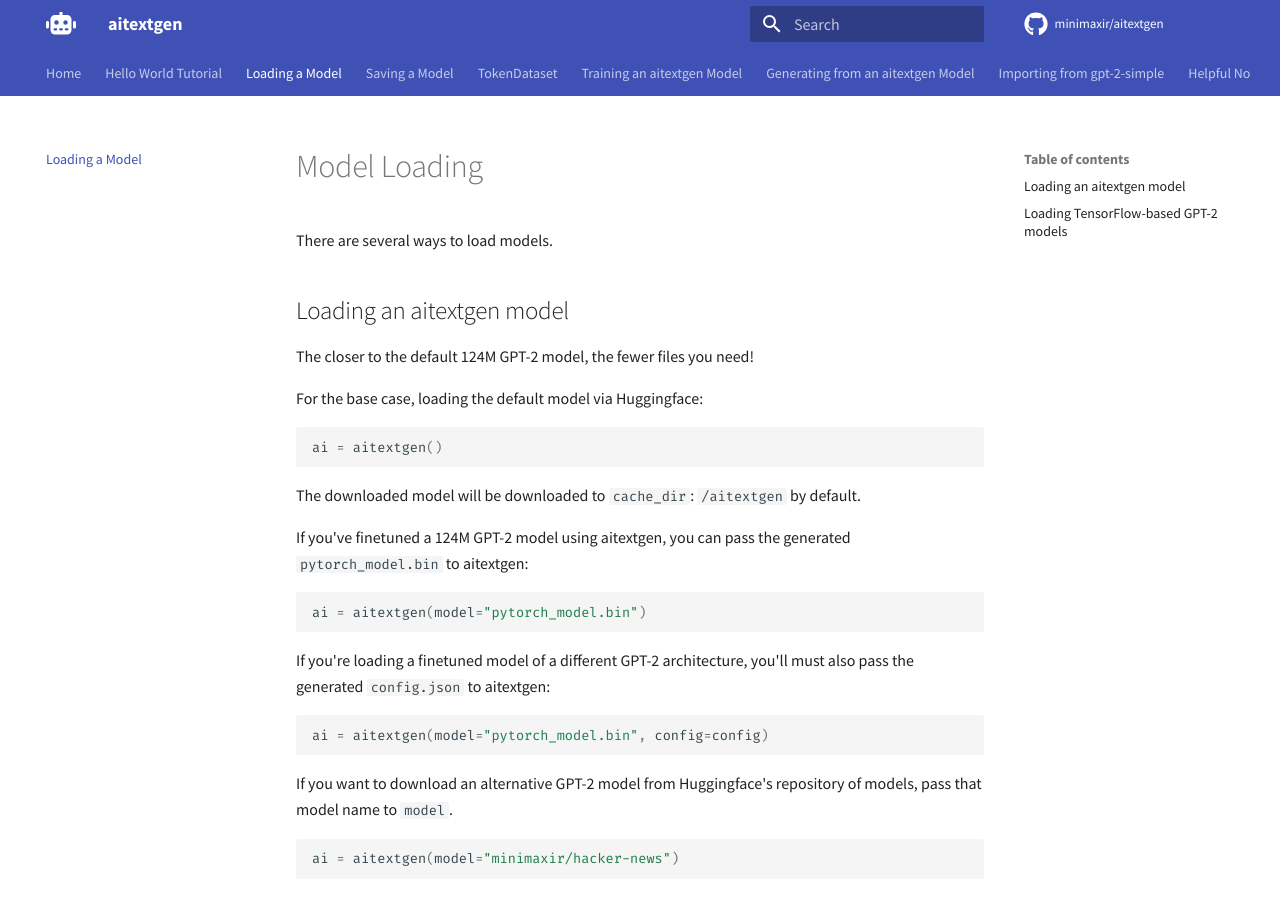
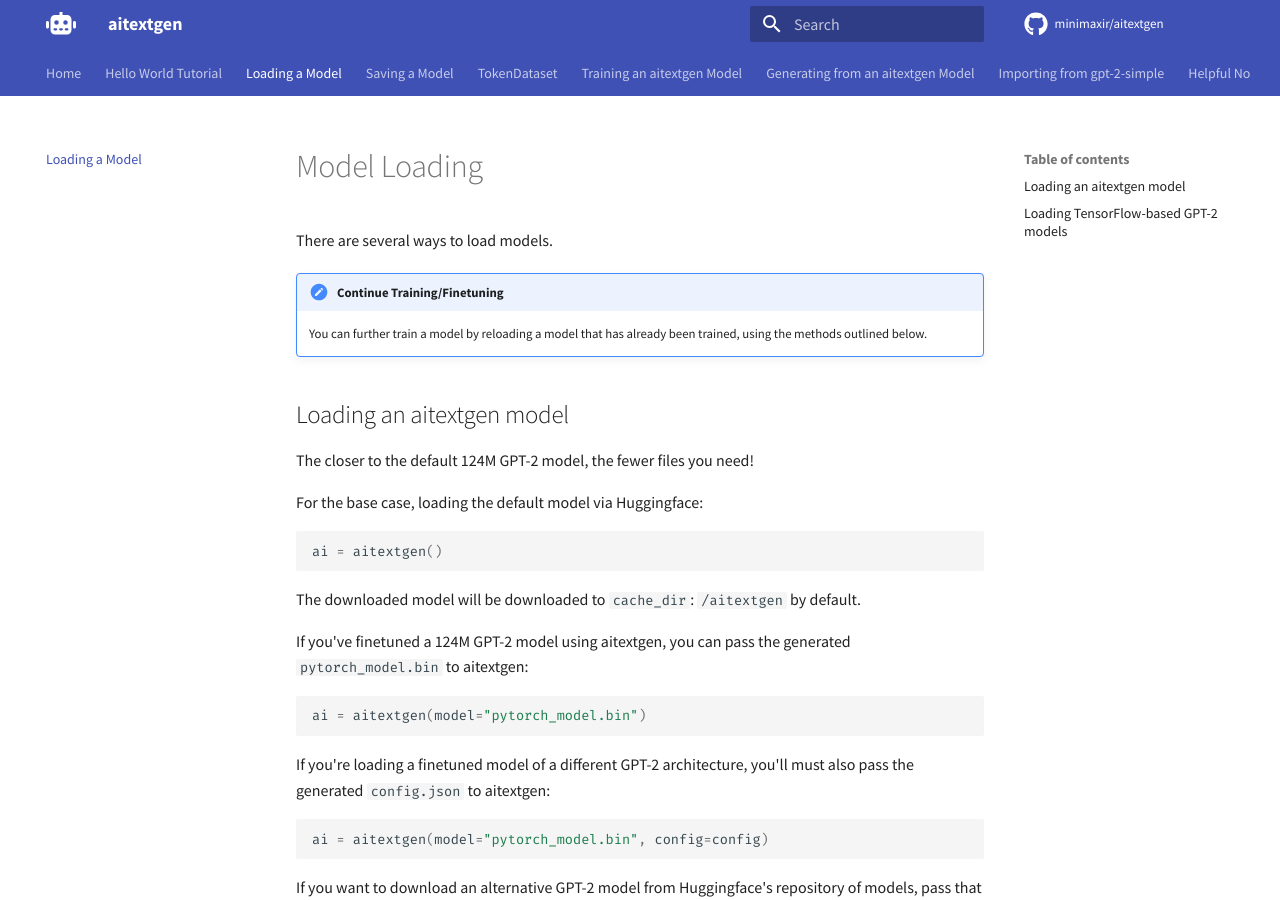
Before and after one commit to minimaxir/aitextgen, an MkDocs documentation site: the page built from docs/load-model.md, in a window 1280 px wide and 900 px high. Built offline with MkDocs 1.6.1 and Material for MkDocs 9.7.7, drawn with Linux system fonts in a browser that asks for light colours; comment, search, counter and statistics services are not loaded.

Commit message:
Note about continuing training (#20)

```diff
--- a/docs/load-model.md
+++ b/docs/load-model.md
@@ -1,6 +1,10 @@
 # Model Loading
 
 There are several ways to load models.
+
+<!--prettier-ignore-->
+!!! note "Continue Training/Finetuning"
+    You can further train a model by reloading a model that has already been trained, using the methods outlined below.
 
 ## Loading an aitextgen model
 
```
Also changed, not shown: docs/dataset.md (+1 -1 lines).
